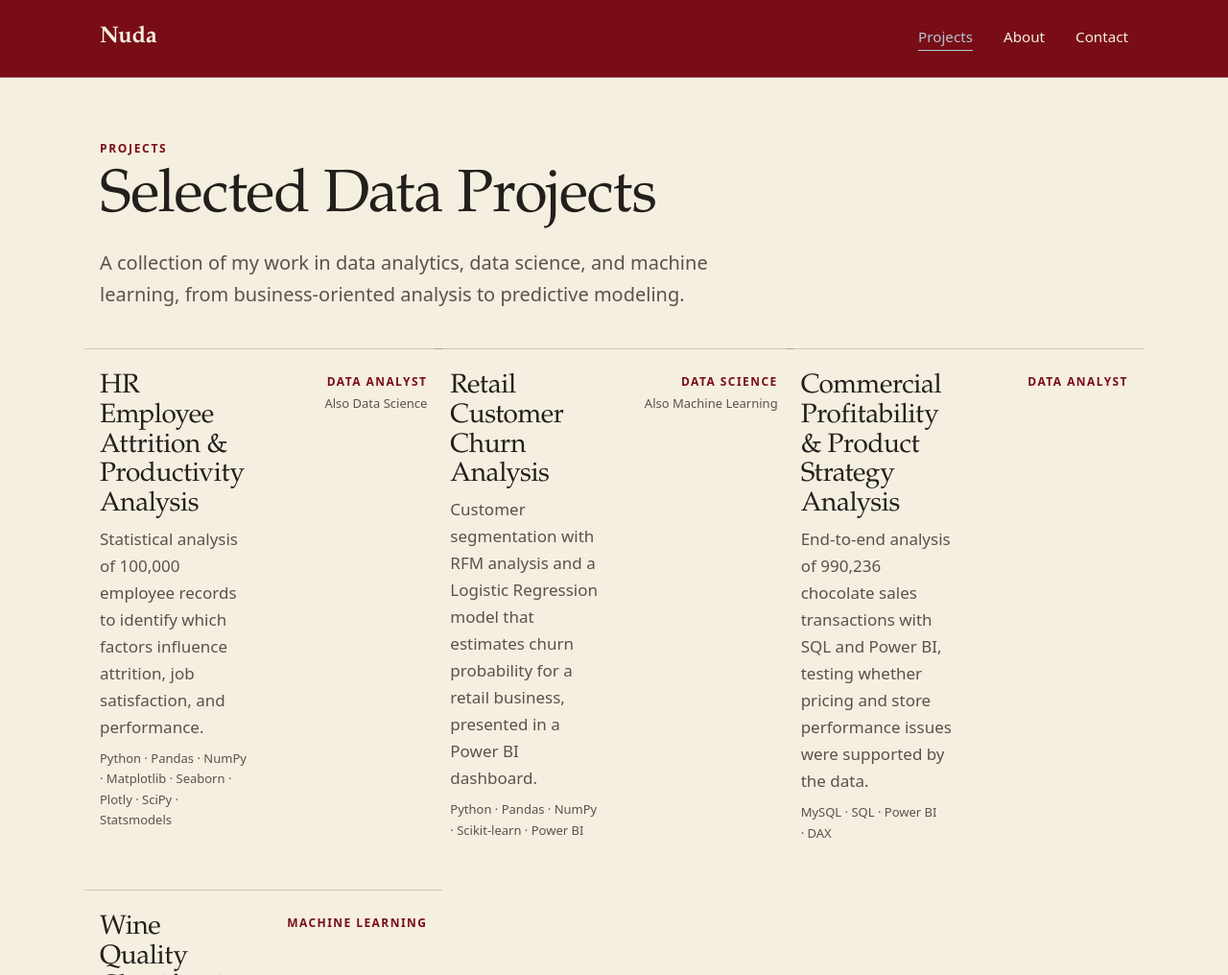
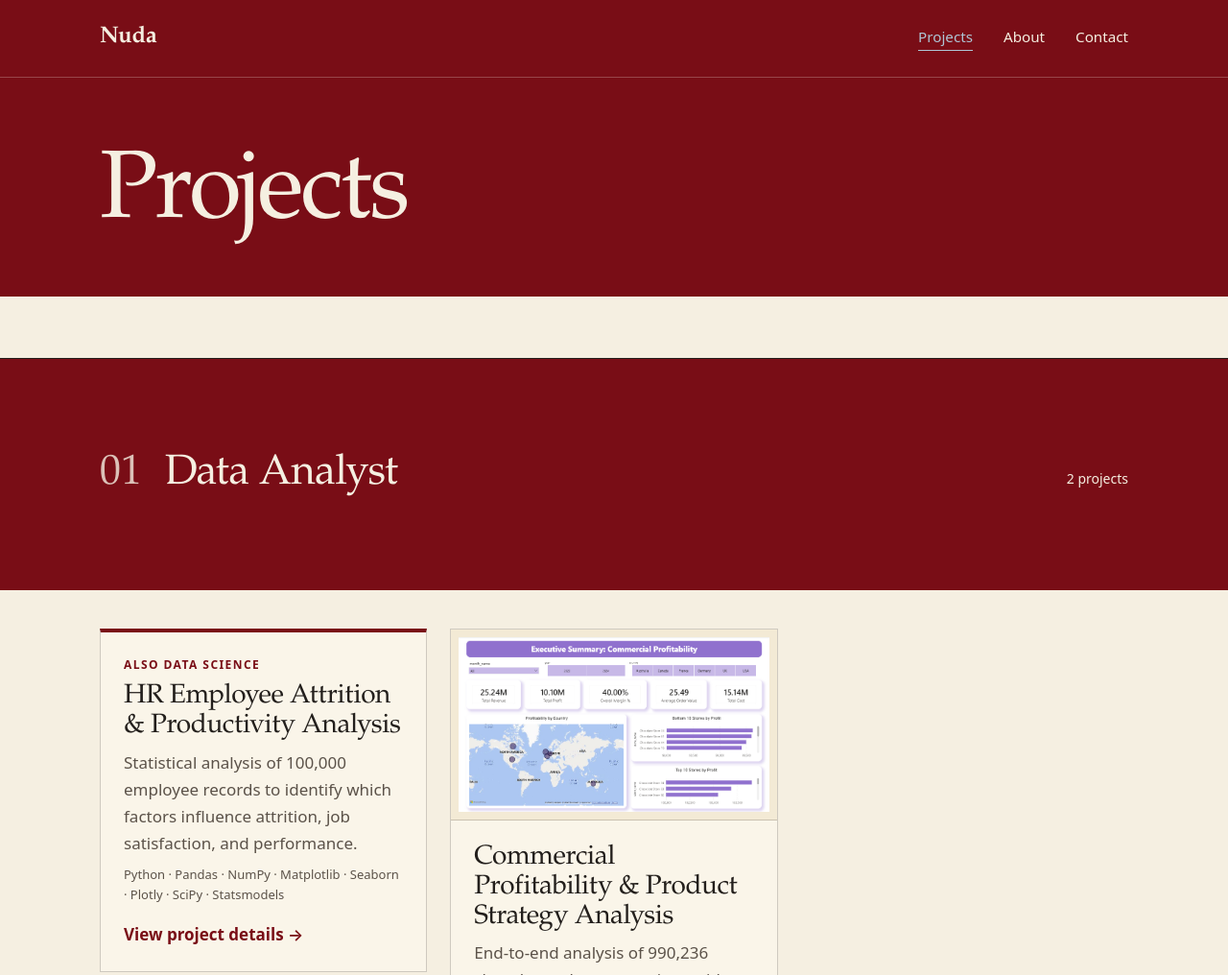
Before and after one commit to nrllhud27-wq/nrllhud27-wq.github.io, an Astro site: page /projects in a window 1280 px wide. Shown: the top 1016 px of the page at 96% size. Built offline with nearby package versions, Linux system fonts and the light colour scheme; Astro itself is replaced by a stand-in of ours.

Commit message:
Redesign: projects page with colored bands and image cards

```diff
--- a/src/components/ProjectCard.astro
+++ b/src/components/ProjectCard.astro
@@ -1,69 +1,100 @@
 ---
 import type { CollectionEntry } from 'astro:content';
+import { Image } from 'astro:assets';
 import { CATEGORIES } from '../data/categories';
 
 interface Props {
   project: CollectionEntry<'projects'>;
-  index?: number;
 }
 
-const { project, index } = Astro.props;
-const { title, description, category, secondaryCategory, tools, status } = project.data;
+const { project } = Astro.props;
+const { title, description, secondaryCategory, tools, status, thumbnail, thumbnailAlt } =
+  project.data;
 
 const labelFor = (slug: string) => CATEGORIES.find((c) => c.slug === slug)?.title ?? slug;
-const number = index === undefined ? null : String(index).padStart(2, '0');
+const notes = [
+  ...(secondaryCategory ? [`Also ${labelFor(secondaryCategory)}`] : []),
+  ...(status === 'in-progress' ? ['In progress'] : []),
+];
 ---
 
-<a class:list={['row', { 'has-number': number }]} href={`/projects/${project.id}`}>
-  {number && <span class="number num">{number}</span>}
+<a class:list={['project', { 'no-image': !thumbnail }]} href={`/projects/${project.id}`}>
+  {
+    thumbnail && (
+      <div class="thumb">
+        <Image
+          src={thumbnail}
+          alt={thumbnailAlt ?? `Preview of ${title}`}
+          width={720}
+          loading="lazy"
+        />
+      </div>
+    )
+  }
 
-  <div class="main">
+  <div class="body">
+    {notes.length > 0 && <p class="notes">{notes.join(' · ')}</p>}
     <h3>{title}</h3>
     <p class="desc">{description}</p>
     <p class="tools">{tools.join(' · ')}</p>
-  </div>
-
-  <div class="meta">
-    <p class="category">{labelFor(category)}</p>
-    {secondaryCategory && <p class="note">Also {labelFor(secondaryCategory)}</p>}
-    {status === 'in-progress' && <p class="note">In progress</p>}
+    <span class="more">View project details <span class="arrow" aria-hidden="true">→</span></span>
   </div>
 </a>
 
 <style>
-  .row {
-    display: grid;
-    gap: var(--space-xs) var(--space-md);
-    margin-inline: calc(var(--space-sm) * -1);
-    padding: var(--space-md) var(--space-sm);
-    border-top: 1px solid var(--rule);
+  .project {
+    display: flex;
+    flex-direction: column;
+    border: 1px solid var(--rule);
+    background: #faf5e9;
     color: var(--ink);
-    transition: background var(--transition);
+    transition: border-color var(--transition);
   }
 
-  @media (min-width: 48rem) {
-    .row {
-      grid-template-columns: minmax(0, 1fr) 10rem;
-    }
-
-    .row.has-number {
-      grid-template-columns: 2.5rem minmax(0, 1fr) 10rem;
-    }
-  }
-
-  .row:hover {
-    background: rgba(229, 211, 175, 0.35);
+  .project:hover {
+    border-color: var(--burgundy);
     color: var(--ink);
   }
 
-  .number {
-    font-family: var(--font-serif);
-    font-size: var(--text-lg);
-    color: var(--muted);
+  /* Cards without an image get a thick top line in the category color */
+  .no-image {
+    border-top: 4px solid var(--tone, var(--burgundy));
+  }
+
+  .thumb {
+    display: grid;
+    place-items: center;
+    aspect-ratio: 16 / 9;
+    padding: 0.5rem;
+    border-bottom: 1px solid var(--rule);
+    background: rgba(229, 211, 175, 0.35);
+  }
+
+  .thumb :global(img) {
+    width: 100%;
+    height: 100%;
+    object-fit: contain;
+  }
+
+  .body {
+    display: flex;
+    flex: 1;
+    flex-direction: column;
+    gap: 0.5rem;
+    padding: var(--space-md);
+  }
+
+  .notes {
+    margin: 0;
+    font-size: 0.75rem;
+    font-weight: 600;
+    letter-spacing: 0.12em;
+    text-transform: uppercase;
+    color: var(--burgundy);
   }
 
   h3 {
-    margin: 0 0 0.35rem;
+    margin: 0;
     font-size: var(--text-xl);
     text-decoration: underline;
     text-decoration-color: transparent;
@@ -72,13 +103,12 @@ const number = index === undefined ? null : String(index).padStart(2, '0');
     transition: text-decoration-color var(--transition);
   }
 
-  .row:hover h3 {
+  .project:hover h3 {
     text-decoration-color: var(--burgundy);
   }
 
   .desc {
-    max-width: 40rem;
-    margin: 0 0 0.5rem;
+    margin: 0;
     color: var(--muted);
   }
 
@@ -88,24 +118,19 @@ const number = index === undefined ? null : String(index).padStart(2, '0');
     color: var(--muted);
   }
 
-  .category {
-    margin: 0;
-    font-size: 0.75rem;
+  .more {
+    margin-top: auto;
+    padding-top: var(--space-xs);
     font-weight: 600;
-    letter-spacing: 0.12em;
-    text-transform: uppercase;
     color: var(--burgundy);
   }
 
-  .note {
-    margin: 0.15rem 0 0;
-    font-size: 0.8125rem;
-    color: var(--muted);
+  .arrow {
+    display: inline-block;
+    transition: transform var(--transition);
   }
 
-  @media (min-width: 48rem) {
-    .meta {
-      text-align: right;
-    }
+  .project:hover .arrow {
+    transform: translateX(4px);
   }
 </style>
--- a/src/pages/projects/index.astro
+++ b/src/pages/projects/index.astro
@@ -2,57 +2,114 @@
 import { getCollection } from 'astro:content';
 import BaseLayout from '../../layouts/BaseLayout.astro';
 import ProjectCard from '../../components/ProjectCard.astro';
+import { CATEGORIES } from '../../data/categories';
 
-const projects = (await getCollection('projects', ({ data }) => !data.draft)).sort(
-  (a, b) => (b.data.date?.valueOf() ?? 0) - (a.data.date?.valueOf() ?? 0),
-);
+const projects = await getCollection('projects', ({ data }) => !data.draft);
+type Entry = (typeof projects)[number];
+const byDate = (a: Entry, b: Entry) =>
+  (b.data.date?.valueOf() ?? 0) - (a.data.date?.valueOf() ?? 0);
+
+const tones: Record<string, { bg: string; fg: string }> = {
+  'data-analytics': { bg: 'var(--burgundy)', fg: 'var(--cream)' },
+  'data-science': { bg: 'var(--blue)', fg: 'var(--ink)' },
+  'machine-learning': { bg: 'var(--sand)', fg: 'var(--ink)' },
+};
+
+const groups = CATEGORIES.map((category) => ({
+  category,
+  anchor: category.title.toLowerCase().replace(/\s+/g, '-'),
+  tone: tones[category.slug] ?? { bg: 'var(--sand)', fg: 'var(--ink)' },
+  items: projects.filter((project) => project.data.category === category.slug).sort(byDate),
+}))
+  .filter((group) => group.items.length > 0)
+  .map((group, index) => ({ ...group, number: String(index + 1).padStart(2, '0') }));
 ---
 
 <BaseLayout
   title="Projects"
-  description="Data analytics, data science, and machine learning projects by Nuda."
+  description="Data analysis, data science, and machine learning projects by Nuda."
 >
-  <section class="section container">
-    <p class="eyebrow">Projects</p>
-    <h1>Selected Data Projects</h1>
-    <p class="intro">
-      A collection of my work in data analytics, data science, and machine learning, from
-      business-oriented analysis to predictive modeling.
-    </p>
+  <section class="page-hero">
+    <div class="container">
+      <h1>Projects</h1>
+    </div>
+  </section>
 
-    {
-      projects.length > 0 ? (
-        <div class="grid">
-          {projects.map((project) => (
+  {
+    groups.map((group) => (
+      <section
+        class="group"
+        id={group.anchor}
+        style={`--tone: ${group.tone.bg}; --tone-fg: ${group.tone.fg}`}
+        aria-labelledby={`${group.anchor}-heading`}
+      >
+        <div class="band">
+          <div class="container band-row">
+            <span class="number num" aria-hidden="true">
+              {group.number}
+            </span>
+            <h2 id={`${group.anchor}-heading`}>{group.category.title}</h2>
+            <p class="count">
+              {group.items.length} {group.items.length === 1 ? 'project' : 'projects'}
+            </p>
+          </div>
+        </div>
+
+        <div class="container cards">
+          {group.items.map((project) => (
             <ProjectCard project={project} />
           ))}
         </div>
-      ) : (
-        <p class="empty">Projects will appear here soon.</p>
-      )
-    }
-  </section>
+      </section>
+    ))
+  }
 </BaseLayout>
 
 <style>
-  h1 {
-    font-size: var(--text-3xl);
+  .page-hero {
+    padding-block: clamp(2.5rem, 6vw, 4.5rem) clamp(2rem, 5vw, 3.5rem);
   }
 
-  .intro {
-    max-width: 60ch;
-    margin-bottom: var(--space-lg);
-    color: var(--text-muted);
-    font-size: var(--text-lg);
+  .group {
+    margin-top: var(--space-xl);
+    scroll-margin-top: 1rem;
   }
 
-  .grid {
-    display: grid;
-    grid-template-columns: repeat(auto-fill, minmax(300px, 1fr));
-    gap: var(--space-md);
+  .band {
+    background: var(--tone);
+    color: var(--tone-fg);
   }
 
-  .empty {
-    color: var(--text-muted);
+  .band-row {
+    display: flex;
+    flex-wrap: wrap;
+    align-items: baseline;
+    gap: var(--space-xs) var(--space-md);
+    padding-block: 1.25rem;
+  }
+
+  .number {
+    font-family: var(--font-serif);
+    font-size: var(--text-2xl);
+    line-height: 1;
+    opacity: 0.8;
+  }
+
+  h2 {
+    margin: 0;
+    font-size: var(--text-2xl);
+  }
+
+  .count {
+    margin: 0 0 0 auto;
+    font-size: 0.875rem;
+  }
+
+  .cards {
+    display: grid;
+    grid-template-columns: repeat(auto-fill, minmax(min(100%, 20rem), 1fr));
+    align-items: start;
+    gap: var(--space-md);
+    padding-top: var(--space-lg);
   }
 </style>
```
